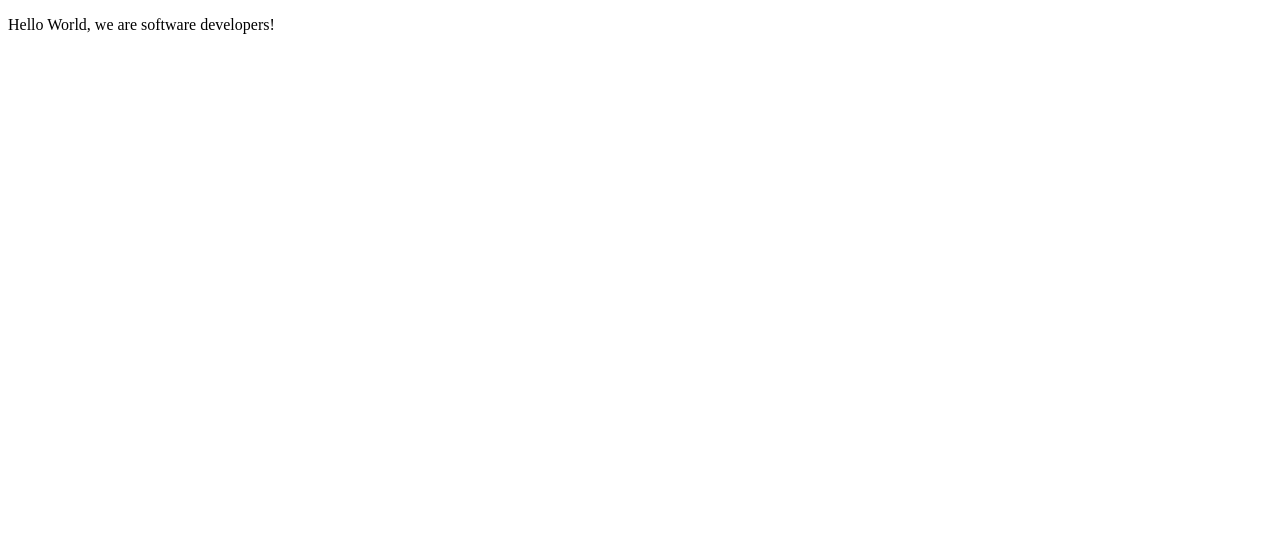
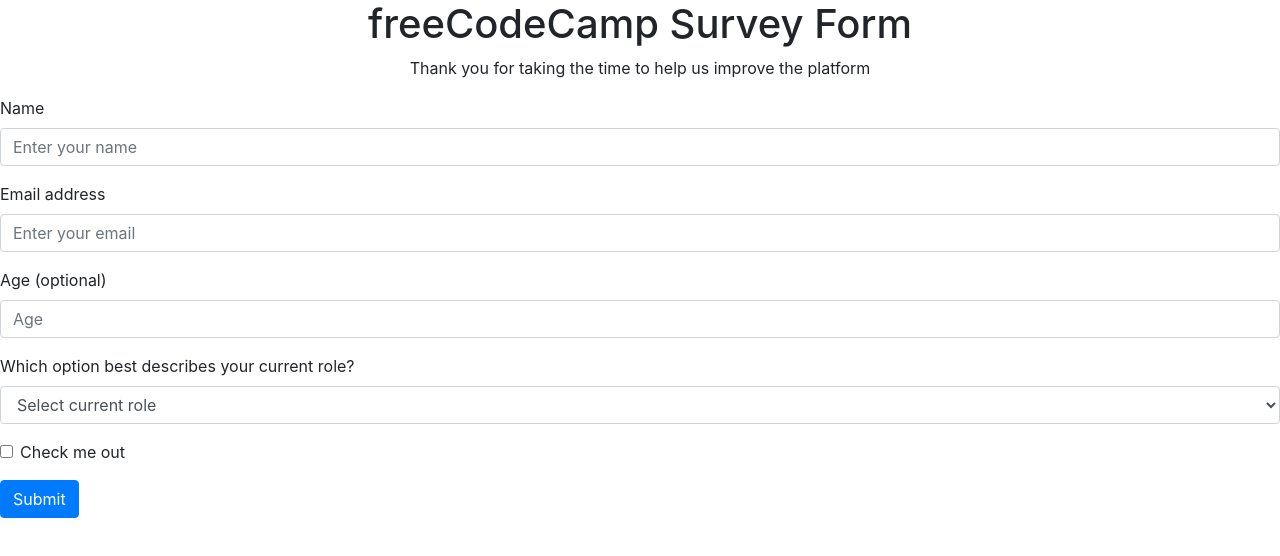
Before and after one commit to waqarmumtaz369/survey-form, a plain HTML site: page index.html in a window 1280 px wide. Drawn offline with nearby package versions, Linux system fonts and the light colour scheme.

Commit message:
Add more features and 13 Test cases passed

```diff
--- a/index.html
+++ b/index.html
@@ -4,6 +4,8 @@
     <meta charset="UTF-8">
     <title>Fork Me! FCC: Test Suite Template</title>
     <link rel="stylesheet" href="css/style.css">
+    <!-- Add Bootstrap -->
+    <link rel="stylesheet" href="https://cdn.jsdelivr.net/npm/bootstrap@4.6.2/dist/css/bootstrap.min.css" integrity="sha384-xOolHFLEh07PJGoPkLv1IbcEPTNtaed2xpHsD9ESMhqIYd0nLMwNLD69Npy4HI+N" crossorigin="anonymous">
   </head>
 
   <body>
@@ -21,9 +23,51 @@
     - The freeCodeCamp Team
 
     -->
-    <p>
-      Hello World, we are software developers!
+    <h1 id="title" class="text-center">
+      freeCodeCamp Survey Form
+    </h1>
+
+    <p id="description" class="text-center">
+      Thank you for taking the time to help us improve the platform
     </p>
+
+    <form id="survey-form">
+      <div class="form-group">
+        <label id="name-label" for="exampleInputName">Name</label>
+        <input type="text" class="form-control" id="name" aria-describedby="emailHelp" placeholder="Enter your name" required>
+      </div>
+
+      <div class="form-group">
+        <label id="email-label" for="exampleInputEmail1">Email address</label>
+        <input type="email" class="form-control" id="email" aria-describedby="emailHelp" placeholder="Enter your email" required>
+      </div>
+
+      <div class="form-group">
+        <label id="number-label" for="exampleInputAge">Age (optional)</label>
+        <input type="number" class="form-control" id="number" aria-describedby="emailHelp" oninput="this.value = this.value.replace(/[^0-9]/g, '')" placeholder="Age">
+      </div>
+
+      <div class="form-group">
+        <label for="inputState">Which option best describes your current role?</label>
+        <select id="dropdown" class="form-control">
+          <option selected>Select current role</option>
+          <option>Student</option>
+          <option>Full Time Job</option>
+          <option>Full Time Learner</option>
+          <option>Prefer not to say</option>
+          <option>Other</option>
+      </select>
+      </div>
+
+
+      <div class="form-group form-check">
+        <input type="checkbox" class="form-check-input" id="exampleCheck1">
+        <label class="form-check-label" for="exampleCheck1">Check me out</label>
+      </div>
+      <button type="submit" id="submit" class="btn btn-primary">Submit</button>
+    </form>
+
+
     <script  src="js/index.js"></script>
   </body>
 </html>
```
